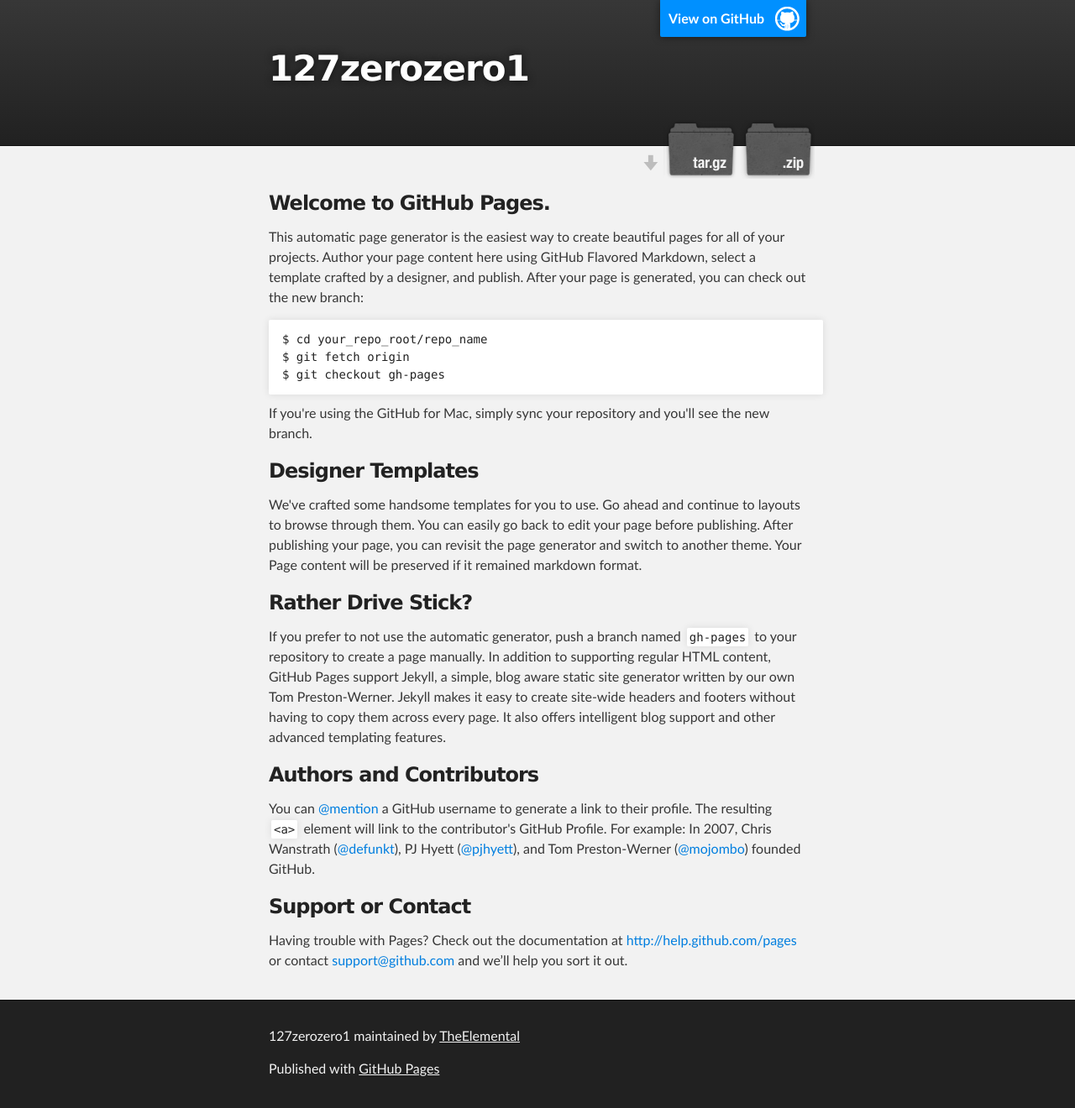
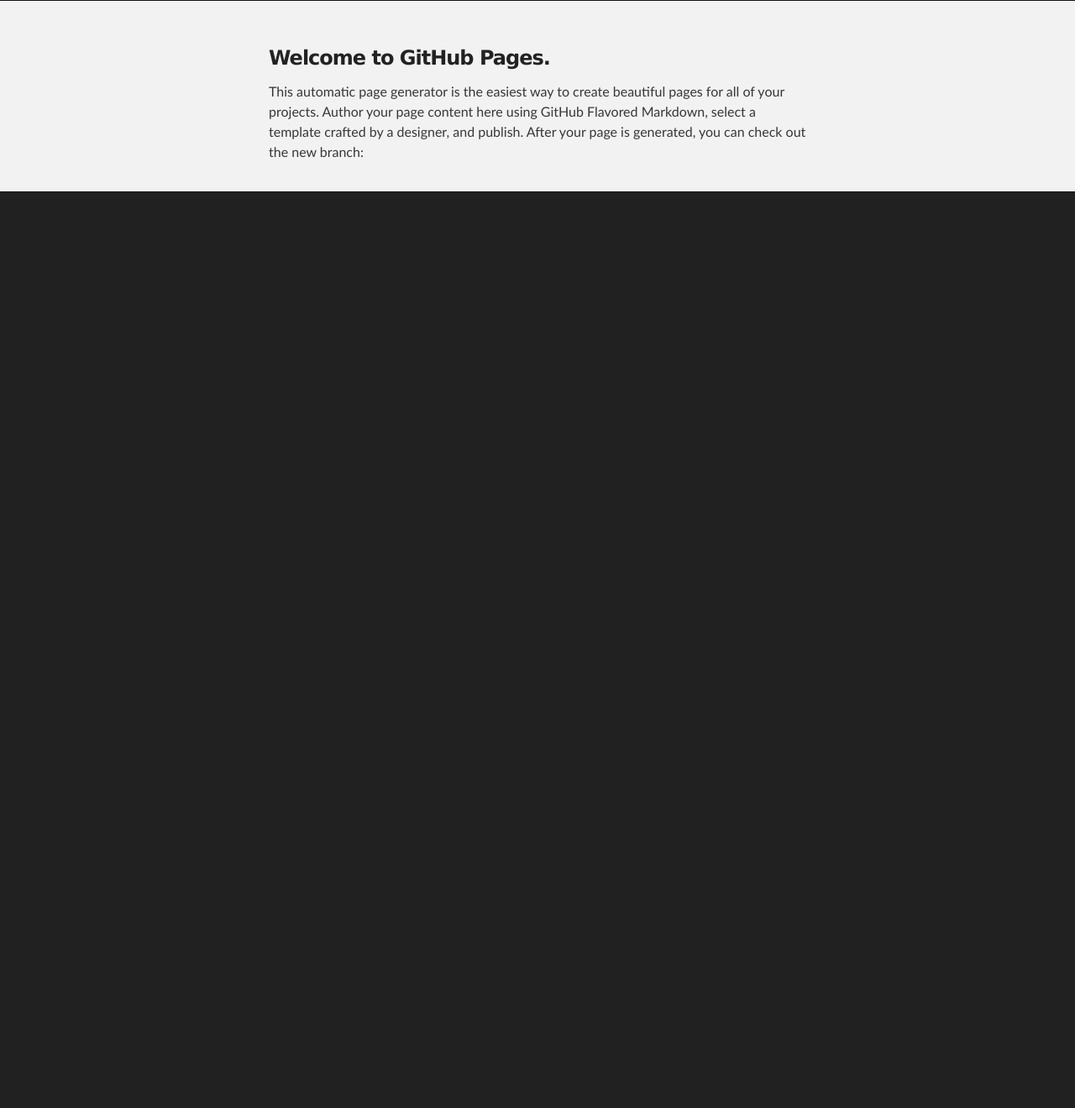
Before and after one commit to TheElemental/127ZeroZero1, a plain HTML site: page index.html in a window 1280 px wide. Shown: the whole page at 84% size. After the commit the page ends 800 px from the top, so only its background shows below. Drawn offline with Linux system fonts and the light colour scheme.

Commit message:
Update index.html

```diff
--- a/index.html
+++ b/index.html
@@ -13,20 +13,6 @@
 
   <body>
 
-    <!-- HEADER -->
-    <div id="header_wrap" class="outer">
-        <header class="inner">
-          <a id="forkme_banner" href="https://github.com/TheElemental/127ZeroZero1">View on GitHub</a>
-
-          <h1 id="project_title">127zerozero1</h1>
-          <h2 id="project_tagline"></h2>
-
-            <section id="downloads">
-              <a class="zip_download_link" href="https://github.com/TheElemental/127ZeroZero1/zipball/master">Download this project as a .zip file</a>
-              <a class="tar_download_link" href="https://github.com/TheElemental/127ZeroZero1/tarball/master">Download this project as a tar.gz file</a>
-            </section>
-        </header>
-    </div>
 
     <!-- MAIN CONTENT -->
     <div id="main_content_wrap" class="outer">
@@ -36,43 +22,8 @@
 
 <p>This automatic page generator is the easiest way to create beautiful pages for all of your projects. Author your page content here using GitHub Flavored Markdown, select a template crafted by a designer, and publish. After your page is generated, you can check out the new branch:</p>
 
-<pre><code>$ cd your_repo_root/repo_name
-$ git fetch origin
-$ git checkout gh-pages
-</code></pre>
-
-<p>If you're using the GitHub for Mac, simply sync your repository and you'll see the new branch.</p>
-
-<h3>
-<a name="designer-templates" class="anchor" href="#designer-templates"><span class="octicon octicon-link"></span></a>Designer Templates</h3>
-
-<p>We've crafted some handsome templates for you to use. Go ahead and continue to layouts to browse through them. You can easily go back to edit your page before publishing. After publishing your page, you can revisit the page generator and switch to another theme. Your Page content will be preserved if it remained markdown format.</p>
-
-<h3>
-<a name="rather-drive-stick" class="anchor" href="#rather-drive-stick"><span class="octicon octicon-link"></span></a>Rather Drive Stick?</h3>
-
-<p>If you prefer to not use the automatic generator, push a branch named <code>gh-pages</code> to your repository to create a page manually. In addition to supporting regular HTML content, GitHub Pages support Jekyll, a simple, blog aware static site generator written by our own Tom Preston-Werner. Jekyll makes it easy to create site-wide headers and footers without having to copy them across every page. It also offers intelligent blog support and other advanced templating features.</p>
-
-<h3>
-<a name="authors-and-contributors" class="anchor" href="#authors-and-contributors"><span class="octicon octicon-link"></span></a>Authors and Contributors</h3>
-
-<p>You can <a href="https://github.com/blog/821" class="user-mention">@mention</a> a GitHub username to generate a link to their profile. The resulting <code>&lt;a&gt;</code> element will link to the contributor's GitHub Profile. For example: In 2007, Chris Wanstrath (<a href="https://github.com/defunkt" class="user-mention">@defunkt</a>), PJ Hyett (<a href="https://github.com/pjhyett" class="user-mention">@pjhyett</a>), and Tom Preston-Werner (<a href="https://github.com/mojombo" class="user-mention">@mojombo</a>) founded GitHub.</p>
-
-<h3>
-<a name="support-or-contact" class="anchor" href="#support-or-contact"><span class="octicon octicon-link"></span></a>Support or Contact</h3>
-
-<p>Having trouble with Pages? Check out the documentation at <a href="http://help.github.com/pages">http://help.github.com/pages</a> or contact <a href="mailto:support@github.com">support@github.com</a> and we’ll help you sort it out.</p>
       </section>
     </div>
-
-    <!-- FOOTER  -->
-    <div id="footer_wrap" class="outer">
-      <footer class="inner">
-        <p class="copyright">127zerozero1 maintained by <a href="https://github.com/TheElemental">TheElemental</a></p>
-        <p>Published with <a href="http://pages.github.com">GitHub Pages</a></p>
-      </footer>
-    </div>
-
 
 
   </body>
```
